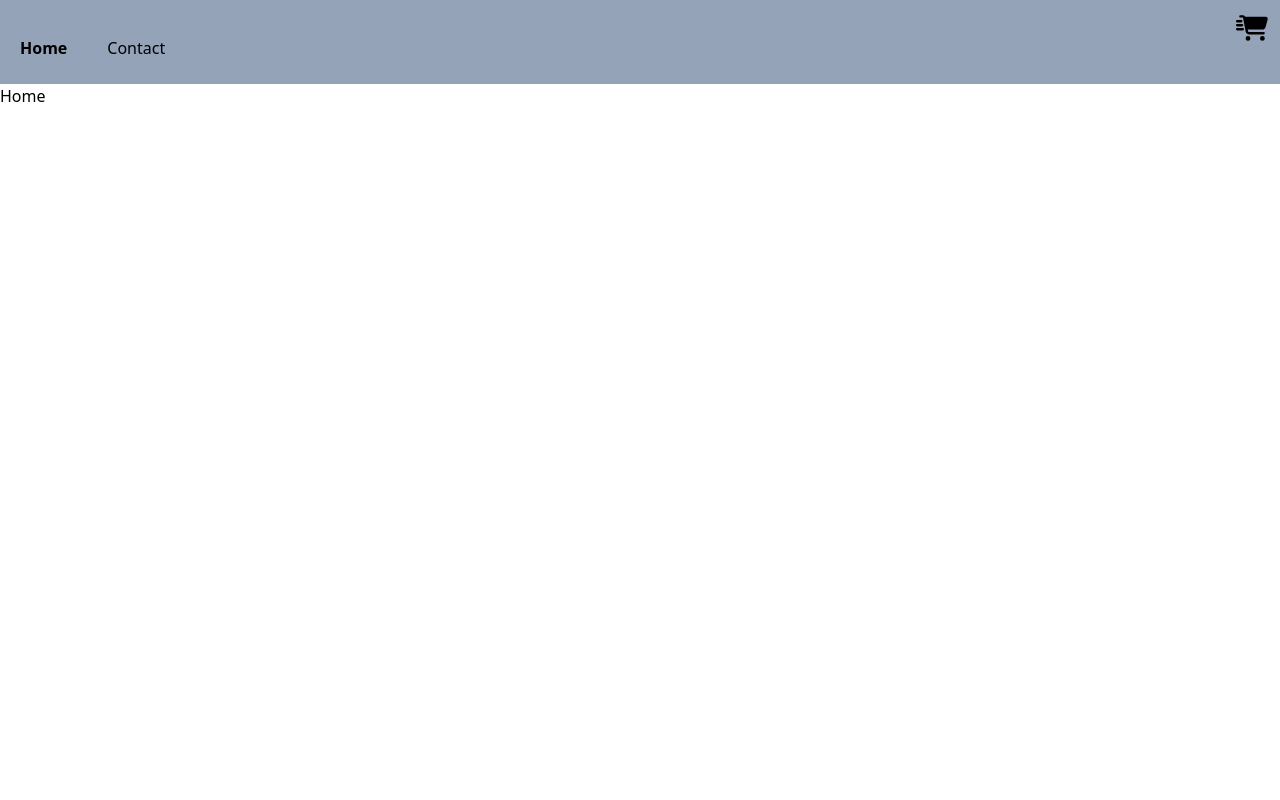
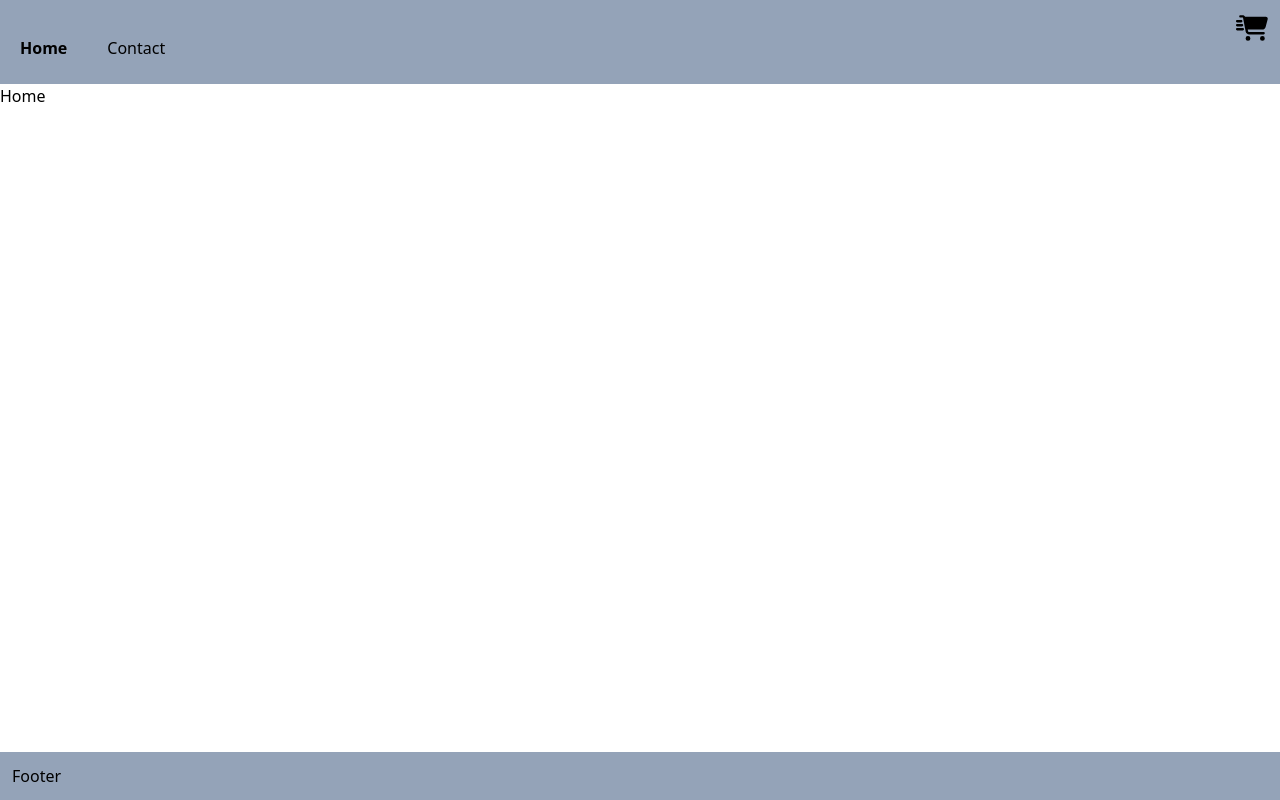
Before and after one commit to jonhenrikaavitsland/jsf-ca, a React (Vite) app: page / in a window 1280 px wide. Built offline with nearby package versions, Linux system fonts and the light colour scheme; the HTML template or start-up script is replaced by a standard one.

Commit message:
main takes max space

```diff
--- a/src/Layout.jsx
+++ b/src/Layout.jsx
@@ -1,12 +1,15 @@
 import Header from './components/Header';
 import { Outlet } from 'react-router-dom';
+import Footer from './components/Footer';
 
 export default function Layout() {
   return (
-    <div>
+    <div className='flex flex-col h-screen'>
       <Header />
-      <Outlet />
-      {/* <Footer /> */}
+      <main className='flex-grow'>
+        <Outlet />
+      </main>
+      <Footer />
     </div>
   );
 }
--- /dev/null
+++ b/src/components/Footer.jsx
@@ -0,0 +1,3 @@
+export default function Footer() {
+  return <footer className='bg-slate-400 p-3'>Footer</footer>;
+}
```
